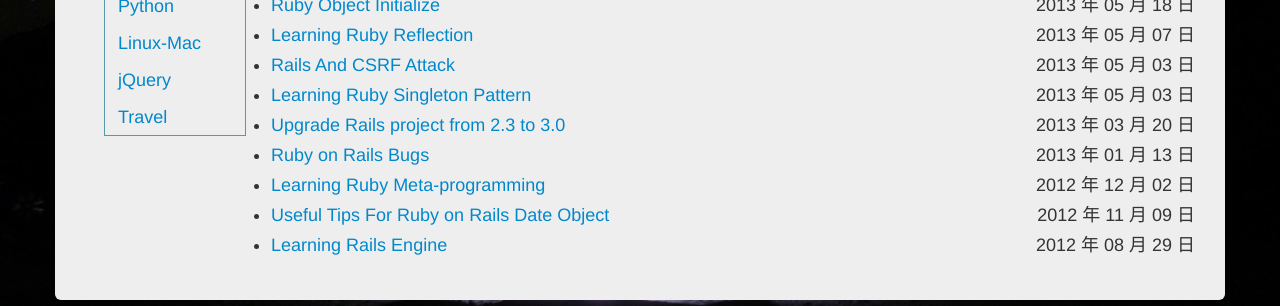
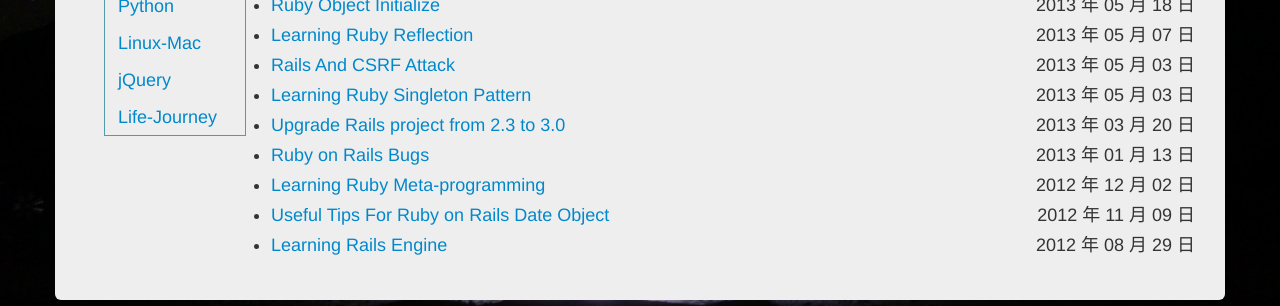
Before and after one commit to manageyp/manageyp.github.com, a Jekyll site: the page built from categories.html, in a window 1280 px wide. Shown: the part 400-706 px from the top of the page. Built offline with Jekyll 4.4.1, drawn with Linux system fonts in a browser that asks for light colours.

Commit message:
[Change] travel category to life journery

```diff
--- a/_posts/2014-09-15-travel-to-tibet.html
+++ b/_posts/2014-09-15-travel-to-tibet.html
@@ -2,8 +2,8 @@
 layout: post
 title: Travel to Tibet
 description: Travel to Tibet
-categories: Travel
-tags: Travel
+categories: Life-Journey
+tags: Life-Journey
 record_on: 2014-09-15
 ---
 
--- a/_posts/2015-02-20-travel-to-harbin-yabuli-ski-resort.html
+++ b/_posts/2015-02-20-travel-to-harbin-yabuli-ski-resort.html
@@ -2,8 +2,8 @@
 layout: post
 title: Travel to Harbin Yabuli Ski Resort
 description: Travel to Harbin Yabuli Ski Resort
-categories: Travel
-tags: Travel
+categories: Life-Journey
+tags: Life-Journey
 record_on: 2015-02-20
 ---
 
--- a/_posts/2015-02-26-travel-to-beijing-the-national-city.html
+++ b/_posts/2015-02-26-travel-to-beijing-the-national-city.html
@@ -2,8 +2,8 @@
 layout: post
 title: Travel to Beijing The National City
 description: Travel to Beijing The National City
-categories: Travel
-tags: Travel
+categories: Life-Journey
+tags: Life-Journey
 record_on: 2015-02-26
 ---
 
```
